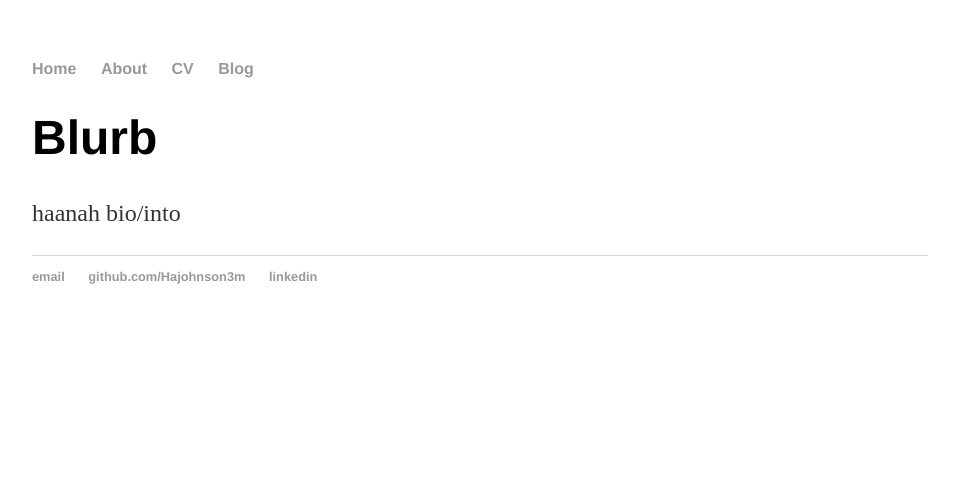
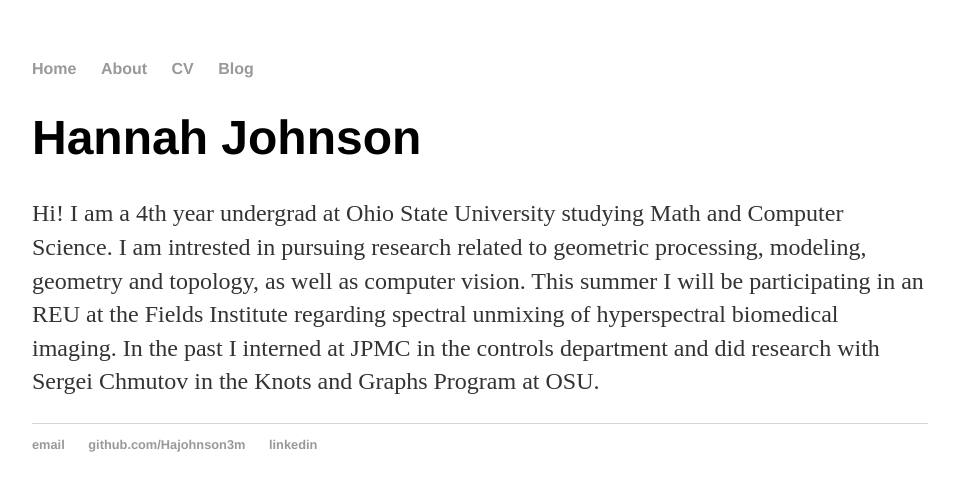
Before and after one commit to Hajohnson3m/Hajohnson3m.github.io-old, a Jekyll site: the page built from index.html, in a window 1280 px wide. Shown: the top 491 px of the page, without its empty margins (160-1119 px from the left). Built offline with Jekyll 4.4.1, drawn with Linux system fonts in a browser that asks for light colours.

Commit message:
Update index.html

```diff
--- a/index.html
+++ b/index.html
@@ -4,6 +4,10 @@ title: Hannah Johnson
 include: analytics
 ---
 <div class="blurb">
-	<h1>Blurb</h1>
-	<p>haanah bio/into</a></p>
+	<h1>Hannah Johnson</h1>
+	<p>Hi! I am a 4th year undergrad at Ohio State University studying Math and Computer Science.
+		I am intrested in pursuing research related to geometric processing, modeling, geometry and topology, as well as computer vision.
+		This summer I will be participating in an REU at the Fields Institute regarding spectral unmixing of hyperspectral biomedical imaging.
+		In the past I interned at JPMC in the controls department and did research with Sergei Chmutov in the Knots and Graphs Program at OSU.
+	</a></p>
 </div><!-- /.blurb -->
```
